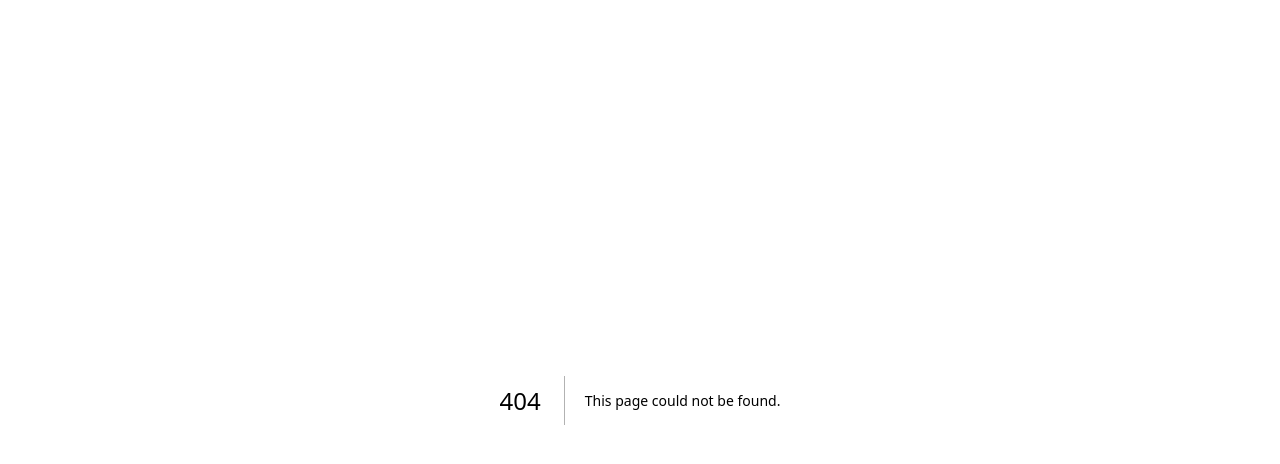
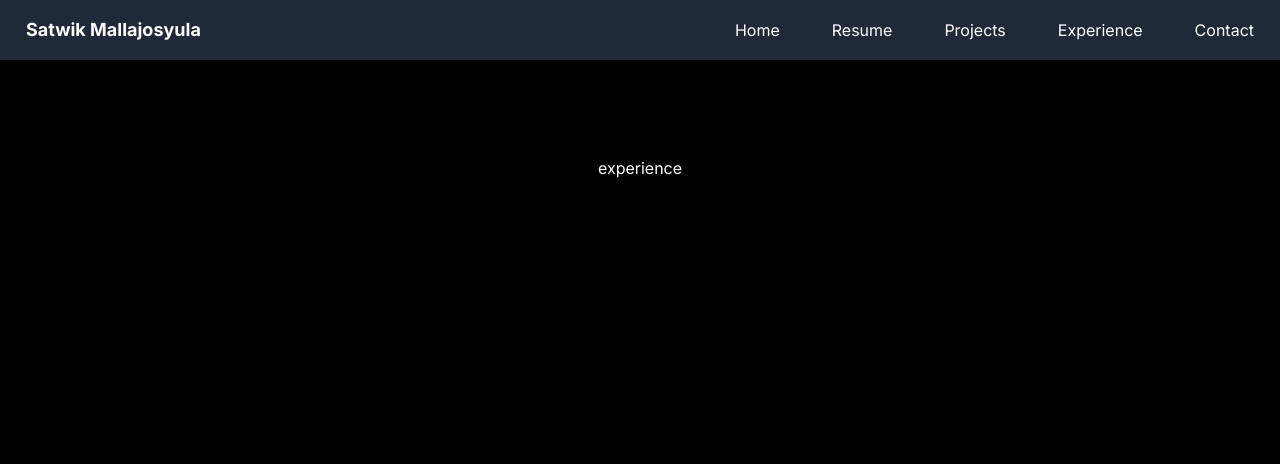
Before and after one commit to satwikug25/Next.js-Portfolio, a Next.js app in the folder satwikportfolio/: page /experience in a window 1280 px wide. Before the commit this address had no page. Shown: the top 464 px of the page. Built offline with nearby package versions, Linux system fonts and the light colour scheme.

Commit message:
deployment

```diff
--- /dev/null
+++ b/satwikportfolio/src/app/contact/page.js
@@ -0,0 +1,9 @@
+import React from 'react'
+
+const Contact = () => {
+  return (
+    <div>Contact</div>
+  )
+}
+
+export default Contact
--- /dev/null
+++ b/satwikportfolio/src/app/experience/page.js
@@ -0,0 +1,9 @@
+import React from 'react'
+
+const experience = () => {
+  return (
+    <div>experience</div>
+  )
+}
+
+export default experience
--- a/satwikportfolio/src/app/globals.css
+++ b/satwikportfolio/src/app/globals.css
@@ -2,7 +2,7 @@
 @tailwind components;
 @tailwind utilities;
 
-:root {
+/* :root {
   --foreground-rgb: 0, 0, 0;
   --background-start-rgb: 214, 219, 220;
   --background-end-rgb: 255, 255, 255;
@@ -30,4 +30,78 @@ body {
   .text-balance {
     text-wrap: balance;
   }
+} */
+
+/* src/app/styles/globals.css */
+body {
+  font-family: Arial, sans-serif;
+  margin: 0;
+  padding: 0;
+  box-sizing: border-box;
+  background-color: black;
+  color: white;
 }
+
+header {
+  background-color: #333;
+  padding: 1rem;
+  width: 100%;
+}
+
+nav ul {
+  list-style: none;
+  display: flex;
+  gap: 1rem;
+}
+
+nav ul li {
+  display: inline;
+}
+
+nav a {
+  color: white;
+  text-decoration: none;
+  position: relative;
+  padding: 5px 10px;
+  transition: color 0.3s ease;
+}
+
+nav a::before {
+  content: '';
+  position: absolute;
+  width: 100%;
+  height: 2px;
+  bottom: 0;
+  left: 0;
+  background-color: white;
+  visibility: hidden;
+  transform: scaleX(0);
+  transition: all 0.3s ease-in-out;
+}
+
+nav a:hover::before {
+  visibility: visible;
+  transform: scaleX(1);
+}
+
+nav a:hover {
+  color: #ffeb3b;
+}
+
+button {
+  background-color: #ffeb3b;
+  color: #333;
+  border: none;
+  padding: 10px 20px;
+  font-size: 16px;
+  cursor: pointer;
+  transition: background-color 0.3s ease, transform 0.2s ease;
+}
+
+button:hover {
+  background-color: #ffc107;
+}
+
+button:active {
+  transform: scale(0.95);
+}
--- a/satwikportfolio/src/app/layout.js
+++ b/satwikportfolio/src/app/layout.js
@@ -1,17 +1,37 @@
 import { Inter } from "next/font/google";
+import Link from 'next/link';
 import "./globals.css";
 
 const inter = Inter({ subsets: ["latin"] });
 
 export const metadata = {
-  title: "Create Next App",
-  description: "Generated by create next app",
+  title: "Satwik Mallajosyula's Portfolio",
+  description: "Portfolio of Satwik Mallajosyula",
 };
 
 export default function RootLayout({ children }) {
   return (
     <html lang="en">
-      <body className={inter.className}>{children}</body>
+      <body className={inter.className}>
+        <header className="bg-gray-800 p-4">
+          <nav className="container mx-auto flex justify-between items-center">
+            <div className="text-white font-bold text-lg">
+              <Link href="/">Satwik Mallajosyula</Link>
+            </div>
+            <ul className="flex space-x-4 text-white">
+              <li><Link href="/" className="nav-link">Home</Link></li>
+              <li><Link href="/resume" className="nav-link">Resume</Link></li>
+              <li><Link href="/projects" className="nav-link">Projects</Link></li>
+
+              <li><Link href="/experience" className="nav-link">Experience</Link></li>
+              <li><Link href="/contact" className="nav-link">Contact</Link></li>
+            </ul>
+          </nav>
+        </header>
+        <main className="flex min-h-screen flex-col items-center justify-between p-24">
+          {children}
+        </main>
+      </body>
     </html>
   );
 }
--- a/satwikportfolio/src/app/page.js
+++ b/satwikportfolio/src/app/page.js
@@ -1,113 +1,13 @@
-import Image from "next/image";
+
 
 export default function Home() {
   return (
     <main className="flex min-h-screen flex-col items-center justify-between p-24">
-      <div className="z-10 max-w-5xl w-full items-center justify-between font-mono text-sm lg:flex">
-        <p className="fixed left-0 top-0 flex w-full justify-center border-b border-gray-300 bg-gradient-to-b from-zinc-200 pb-6 pt-8 backdrop-blur-2xl dark:border-neutral-800 dark:bg-zinc-800/30 dark:from-inherit lg:static lg:w-auto  lg:rounded-xl lg:border lg:bg-gray-200 lg:p-4 lg:dark:bg-zinc-800/30">
-          Get started by editing&nbsp;
-          <code className="font-mono font-bold">src/app/page.js</code>
-        </p>
-        <div className="fixed bottom-0 left-0 flex h-48 w-full items-end justify-center bg-gradient-to-t from-white via-white dark:from-black dark:via-black lg:static lg:h-auto lg:w-auto lg:bg-none">
-          <a
-            className="pointer-events-none flex place-items-center gap-2 p-8 lg:pointer-events-auto lg:p-0"
-            href="https://vercel.com?utm_source=create-next-app&utm_medium=appdir-template&utm_campaign=create-next-app"
-            target="_blank"
-            rel="noopener noreferrer"
-          >
-            By{" "}
-            <Image
-              src="/vercel.svg"
-              alt="Vercel Logo"
-              className="dark:invert"
-              width={100}
-              height={24}
-              priority
-            />
-          </a>
-        </div>
+      <div>
+
+
       </div>
 
-      <div className="relative flex place-items-center before:absolute before:h-[300px] before:w-full sm:before:w-[480px] before:-translate-x-1/2 before:rounded-full before:bg-gradient-radial before:from-white before:to-transparent before:blur-2xl before:content-[''] after:absolute after:-z-20 after:h-[180px] after:w-full sm:after:w-[240px] after:translate-x-1/3 after:bg-gradient-conic after:from-sky-200 after:via-blue-200 after:blur-2xl after:content-[''] before:dark:bg-gradient-to-br before:dark:from-transparent before:dark:to-blue-700 before:dark:opacity-10 after:dark:from-sky-900 after:dark:via-[#0141ff] after:dark:opacity-40 before:lg:h-[360px] z-[-1]">
-        <Image
-          className="relative dark:drop-shadow-[0_0_0.3rem_#ffffff70] dark:invert"
-          src="/next.svg"
-          alt="Next.js Logo"
-          width={180}
-          height={37}
-          priority
-        />
-      </div>
-
-      <div className="mb-32 grid text-center lg:max-w-5xl lg:w-full lg:mb-0 lg:grid-cols-4 lg:text-left">
-        <a
-          href="https://nextjs.org/docs?utm_source=create-next-app&utm_medium=appdir-template&utm_campaign=create-next-app"
-          className="group rounded-lg border border-transparent px-5 py-4 transition-colors hover:border-gray-300 hover:bg-gray-100 hover:dark:border-neutral-700 hover:dark:bg-neutral-800/30"
-          target="_blank"
-          rel="noopener noreferrer"
-        >
-          <h2 className={`mb-3 text-2xl font-semibold`}>
-            Docs{" "}
-            <span className="inline-block transition-transform group-hover:translate-x-1 motion-reduce:transform-none">
-              -&gt;
-            </span>
-          </h2>
-          <p className={`m-0 max-w-[30ch] text-sm opacity-50`}>
-            Find in-depth information about Next.js features and API.
-          </p>
-        </a>
-
-        <a
-          href="https://nextjs.org/learn?utm_source=create-next-app&utm_medium=appdir-template-tw&utm_campaign=create-next-app"
-          className="group rounded-lg border border-transparent px-5 py-4 transition-colors hover:border-gray-300 hover:bg-gray-100 hover:dark:border-neutral-700 hover:dark:bg-neutral-800 hover:dark:bg-opacity-30"
-          target="_blank"
-          rel="noopener noreferrer"
-        >
-          <h2 className={`mb-3 text-2xl font-semibold`}>
-            Learn{" "}
-            <span className="inline-block transition-transform group-hover:translate-x-1 motion-reduce:transform-none">
-              -&gt;
-            </span>
-          </h2>
-          <p className={`m-0 max-w-[30ch] text-sm opacity-50`}>
-            Learn about Next.js in an interactive course with&nbsp;quizzes!
-          </p>
-        </a>
-
-        <a
-          href="https://vercel.com/templates?framework=next.js&utm_source=create-next-app&utm_medium=appdir-template&utm_campaign=create-next-app"
-          className="group rounded-lg border border-transparent px-5 py-4 transition-colors hover:border-gray-300 hover:bg-gray-100 hover:dark:border-neutral-700 hover:dark:bg-neutral-800/30"
-          target="_blank"
-          rel="noopener noreferrer"
-        >
-          <h2 className={`mb-3 text-2xl font-semibold`}>
-            Templates{" "}
-            <span className="inline-block transition-transform group-hover:translate-x-1 motion-reduce:transform-none">
-              -&gt;
-            </span>
-          </h2>
-          <p className={`m-0 max-w-[30ch] text-sm opacity-50`}>
-            Explore starter templates for Next.js.
-          </p>
-        </a>
-
-        <a
-          href="https://vercel.com/new?utm_source=create-next-app&utm_medium=appdir-template&utm_campaign=create-next-app"
-          className="group rounded-lg border border-transparent px-5 py-4 transition-colors hover:border-gray-300 hover:bg-gray-100 hover:dark:border-neutral-700 hover:dark:bg-neutral-800/30"
-          target="_blank"
-          rel="noopener noreferrer"
-        >
-          <h2 className={`mb-3 text-2xl font-semibold`}>
-            Deploy{" "}
-            <span className="inline-block transition-transform group-hover:translate-x-1 motion-reduce:transform-none">
-              -&gt;
-            </span>
-          </h2>
-          <p className={`m-0 max-w-[30ch] text-sm opacity-50 text-balance`}>
-            Instantly deploy your Next.js site to a shareable URL with Vercel.
-          </p>
-        </a>
-      </div>
     </main>
   );
 }
--- /dev/null
+++ b/satwikportfolio/src/app/projects/page.js
@@ -0,0 +1,9 @@
+import React from 'react'
+
+const Projects = () => {
+  return (
+    <div>Projects</div>
+  )
+}
+
+export default Projects
--- /dev/null
+++ b/satwikportfolio/src/app/resume/page.js
@@ -0,0 +1,9 @@
+import React from 'react'
+
+const Resume = () => {
+  return (
+    <div>Resume</div>
+  )
+}
+
+export default Resume
```
Also changed, not shown: satwikportfolio/package.json (+6 -5 lines), 1 other file (tests, documents, lock files or other folders).
